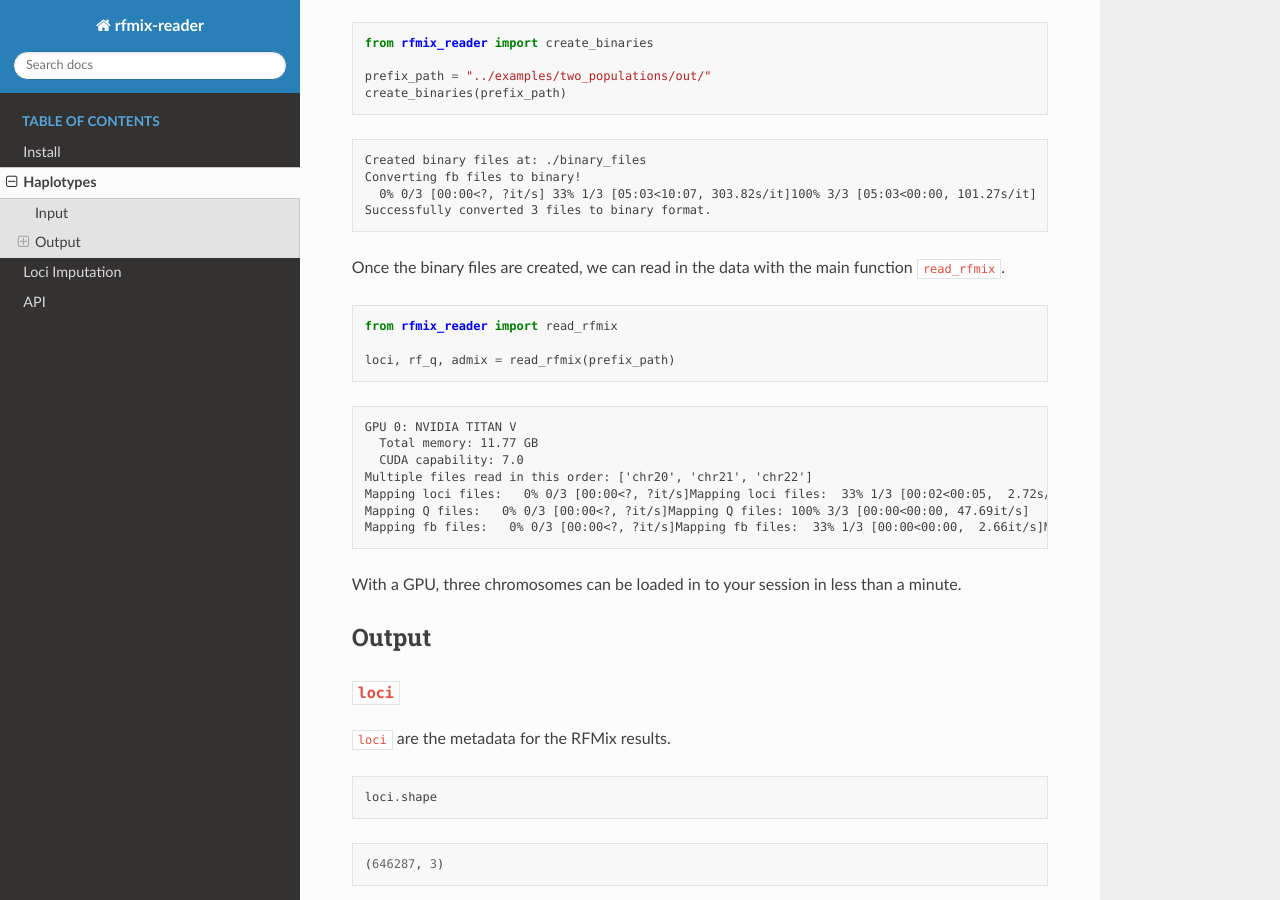
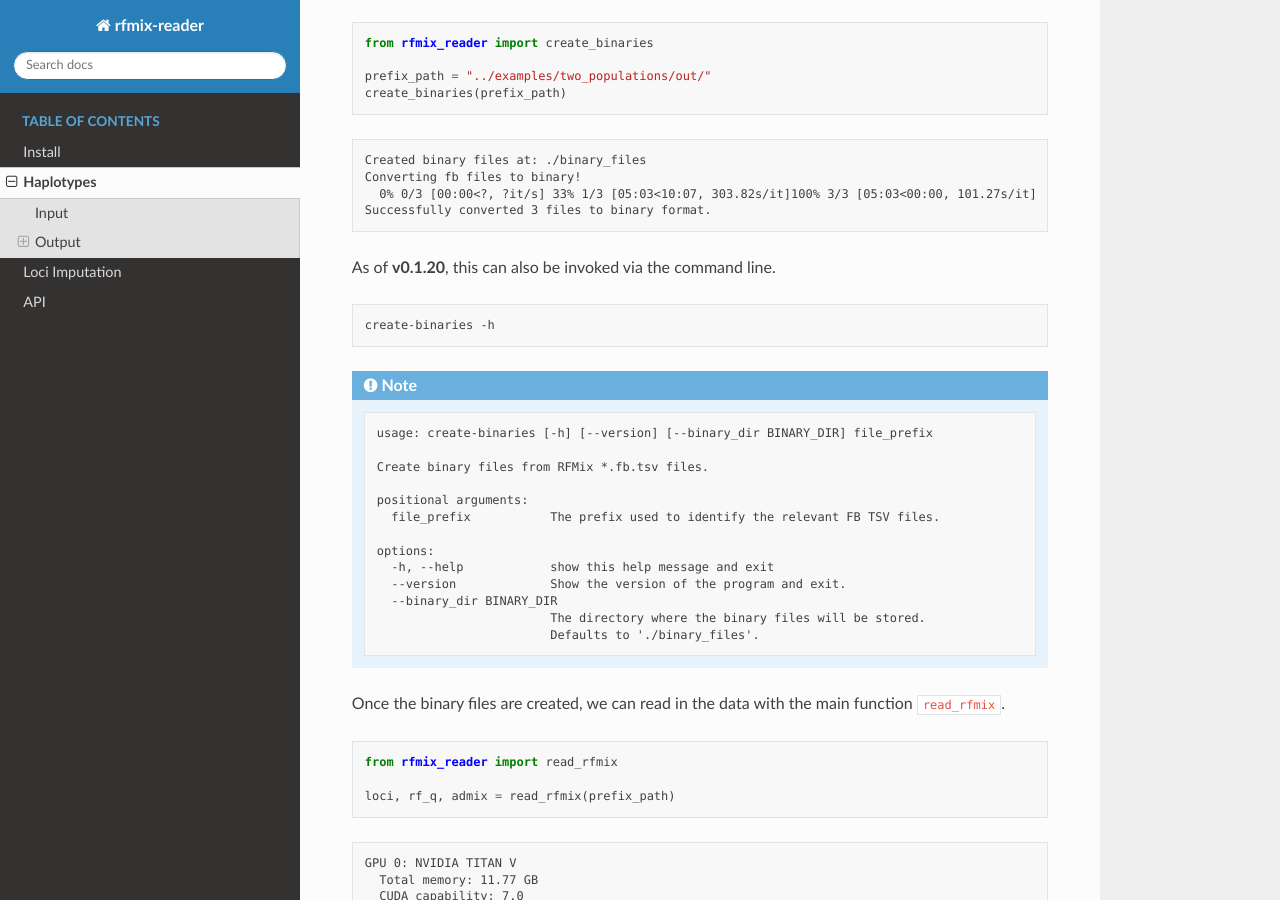
Before and after one commit to heart-gen/rfmix_reader, a Sphinx documentation site: the page built from docs/usage.rst, in a window 1280 px wide and 900 px high, scrolled down 412 px. Built offline with Sphinx 7.4.7 and the Read the Docs theme 3.1.0, drawn with Linux system fonts in a browser that asks for light colours.

Commit message:
added command line for creating binary files

```diff
--- a/docs/usage.rst
+++ b/docs/usage.rst
@@ -56,6 +56,30 @@ First, we need to generate binary files. I suggest using
    Converting fb files to binary!
      0% 0/3 [00:00<?, ?it/s] 33% 1/3 [05:03<10:07, 303.82s/it]100% 3/3 [05:03<00:00, 101.27s/it]
    Successfully converted 3 files to binary format.
+
+As of **v0.1.20**, this can also be invoked via the command line.
+
+.. code:: shell
+
+   create-binaries -h
+
+.. note::
+
+   .. code-block:: text
+
+      usage: create-binaries [-h] [--version] [--binary_dir BINARY_DIR] file_prefix
+
+      Create binary files from RFMix *.fb.tsv files.
+
+      positional arguments:
+        file_prefix           The prefix used to identify the relevant FB TSV files.
+
+      options:
+        -h, --help            show this help message and exit
+        --version             Show the version of the program and exit.
+        --binary_dir BINARY_DIR
+                              The directory where the binary files will be stored.
+                              Defaults to './binary_files'.
 
 Once the binary files are created, we can read in the data with the main
 function ``read_rfmix``.
```
Also changed, not shown: docs/usage.org (+25 -2 lines).
